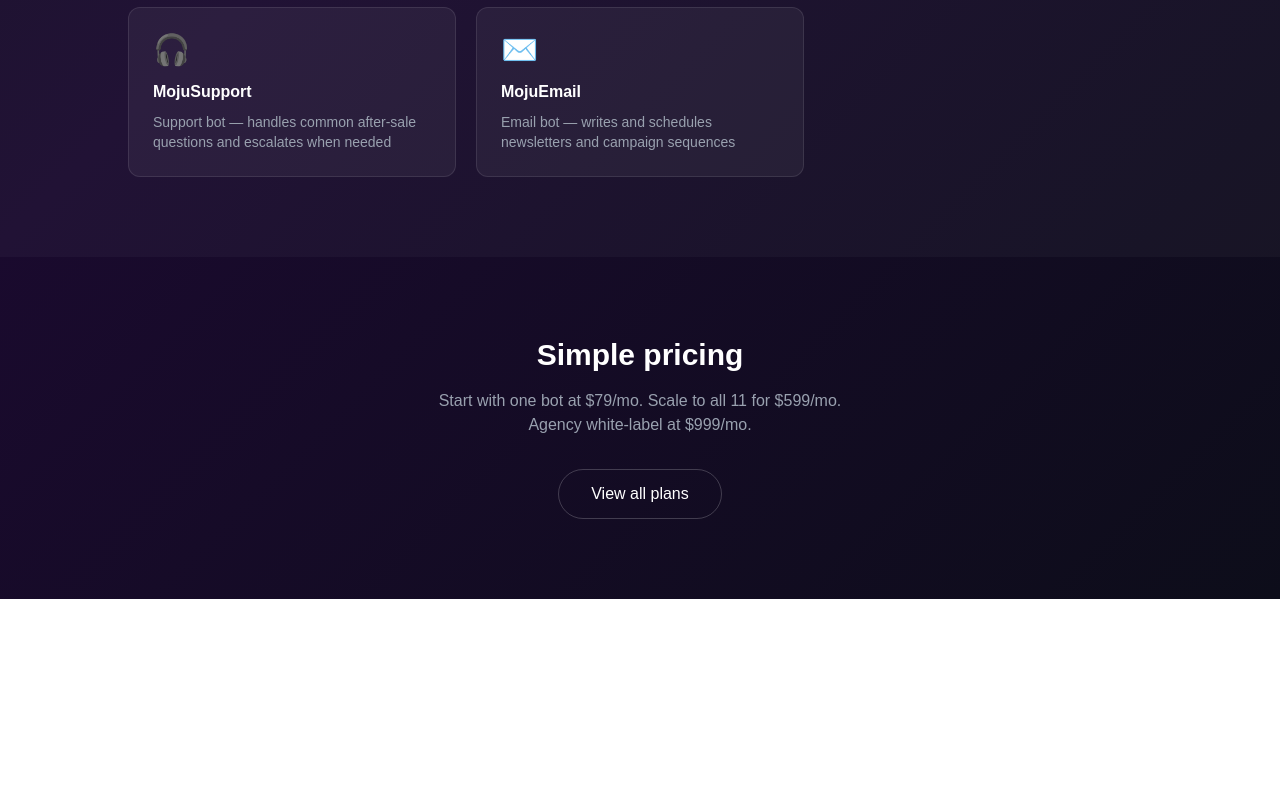
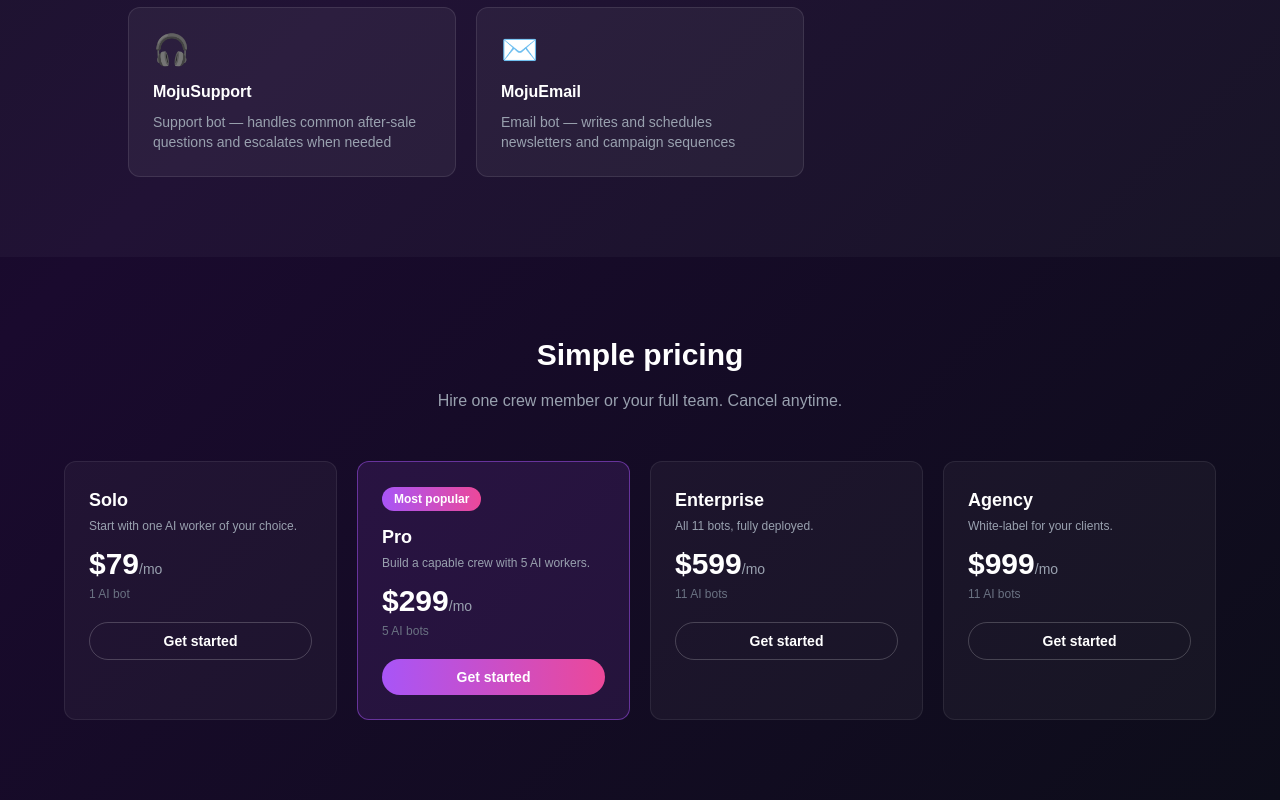
Before and after one commit to mojumedia-dev/MojuCrew, a Next.js app in the folder app/: page / in a window 1280 px wide. Shown: the part 1390-2190 px from the top of the page. Before the commit the page ends 1989 px from the top, so only its background shows below. Built offline with nearby package versions, Linux system fonts and the light colour scheme; no server answers.

Commit message:
Replace pricing teaser with full pricing cards on landing page

```diff
--- a/app/src/app/page.tsx
+++ b/app/src/app/page.tsx
@@ -85,18 +85,47 @@ export default function HomePage() {
         </div>
       </section>
 
-      {/* Pricing teaser */}
-      <section className="px-6 py-20 text-center">
-        <h2 className="text-3xl font-bold text-white mb-4">Simple pricing</h2>
-        <p className="text-gray-400 mb-8 max-w-lg mx-auto">
-          Start with one bot at $79/mo. Scale to all 11 for $599/mo.<br className="hidden sm:block" /> Agency white-label at $999/mo.
-        </p>
-        <Link
-          href="/pricing"
-          className="inline-block text-white px-8 py-3 rounded-full text-base font-medium border border-white/20 hover:bg-white/10 transition-colors"
-        >
-          View all plans
-        </Link>
+      {/* Pricing */}
+      <section className="px-6 py-20">
+        <div className="max-w-6xl mx-auto">
+          <h2 className="text-3xl font-bold text-center text-white mb-4">Simple pricing</h2>
+          <p className="text-center text-gray-400 mb-12">Hire one crew member or your full team. Cancel anytime.</p>
+          <div className="grid grid-cols-1 sm:grid-cols-2 lg:grid-cols-4 gap-5">
+            {[
+              { name: "Solo", price: 79, bots: 1, desc: "Start with one AI worker of your choice." },
+              { name: "Pro", price: 299, bots: 5, desc: "Build a capable crew with 5 AI workers.", highlight: true },
+              { name: "Enterprise", price: 599, bots: 11, desc: "All 11 bots, fully deployed." },
+              { name: "Agency", price: 999, bots: 11, desc: "White-label for your clients.", agency: true },
+            ].map((plan) => (
+              <div
+                key={plan.name}
+                className="rounded-xl p-6 border text-left"
+                style={{
+                  background: plan.highlight ? "rgba(168,85,247,0.12)" : "rgba(255,255,255,0.04)",
+                  borderColor: plan.highlight ? "rgba(168,85,247,0.5)" : "rgba(255,255,255,0.08)",
+                }}
+              >
+                {plan.highlight && (
+                  <div className="text-xs font-bold text-white px-3 py-1 rounded-full inline-block mb-3" style={{ background: "linear-gradient(90deg,#a855f7,#ec4899)" }}>Most popular</div>
+                )}
+                <h3 className="text-lg font-bold text-white mb-1">{plan.name}</h3>
+                <p className="text-gray-400 text-xs mb-3">{plan.desc}</p>
+                <div className="text-3xl font-bold text-white mb-1">${plan.price}<span className="text-sm font-normal text-gray-400">/mo</span></div>
+                <p className="text-xs text-gray-500 mb-5">{plan.bots} AI bot{plan.bots > 1 ? "s" : ""}</p>
+                <Link
+                  href={isSignedIn ? "/dashboard" : "/sign-up"}
+                  className="block text-center py-2 rounded-full text-sm font-semibold transition-all hover:opacity-90"
+                  style={plan.highlight
+                    ? { background: "linear-gradient(90deg,#a855f7,#ec4899)", color: "#fff" }
+                    : { border: "1px solid rgba(255,255,255,0.2)", color: "#fff" }
+                  }
+                >
+                  {isSignedIn ? "Go to dashboard" : "Get started"}
+                </Link>
+              </div>
+            ))}
+          </div>
+        </div>
       </section>
     </main>
   );
```
